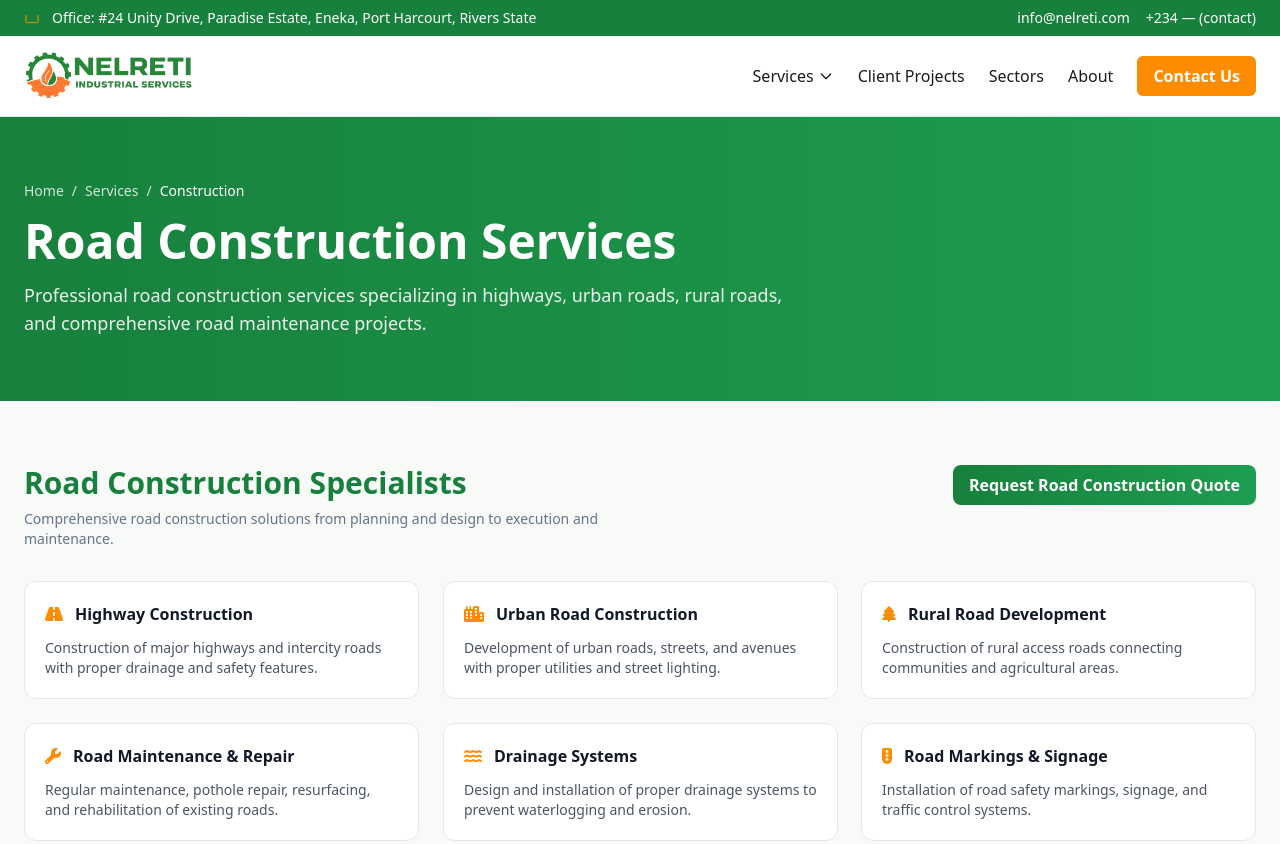
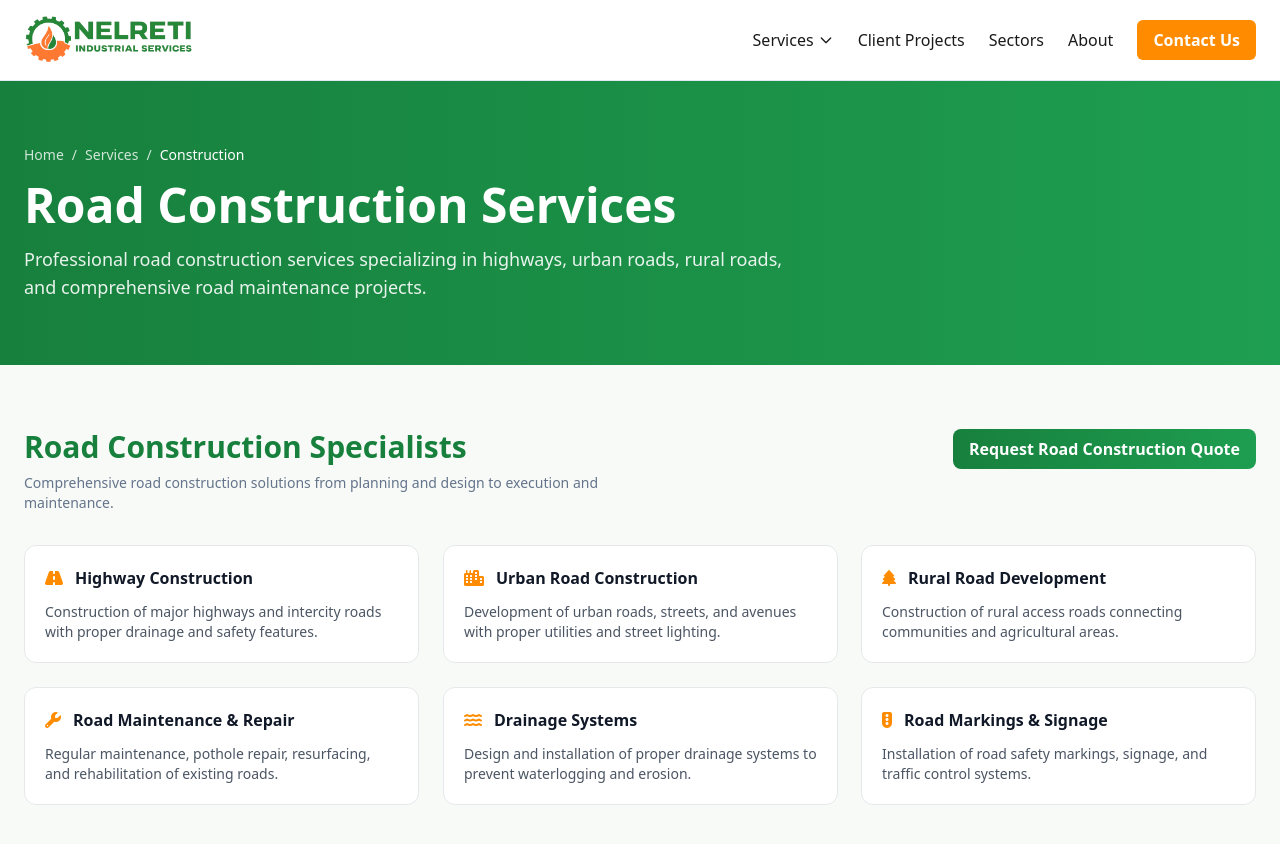
Before and after one commit to pipelinepages/nelreti, a plain HTML site: page construction.html in a window 1280 px wide. Shown: the top 844 px of the page. Drawn offline with nearby package versions, Linux system fonts and the light colour scheme.

Commit message:
Update construction.html

```diff
--- a/construction.html
+++ b/construction.html
@@ -30,22 +30,6 @@
 </head>
 
 <body class="antialiased text-[#1a1a1a] bg-white">
-
-  <!-- Top bar -->
-  <div class="bg-[#17803d] text-white text-sm">
-    <div class="max-w-7xl mx-auto px-6 py-2 flex flex-col sm:flex-row items-center justify-between gap-2">
-      <div class="flex items-center gap-3">
-        <svg class="w-4 h-4 text-[#ff8c00]" viewBox="0 0 24 24" fill="none" stroke="currentColor">
-          <path d="M3 8v10a1 1 0 0 0 1 1h16a1 1 0 0 0 1-1V8" stroke-width="1.5" stroke-linecap="round" stroke-linejoin="round"/>
-        </svg>
-        <span>Office: #24 Unity Drive, Paradise Estate, Eneka, Port Harcourt, Rivers State</span>
-      </div>
-      <div class="flex items-center gap-4">
-        <a href="mailto:info@nelreti.com" class="hover:underline text-white">info@nelreti.com</a>
-        <a href="tel:+234" class="hover:underline text-white">+234 — (contact)</a>
-      </div>
-    </div>
-  </div>
 
   <!-- Header -->
   <header class="sticky top-0 z-40 bg-white border-b border-[#e2e8f0]">
```
